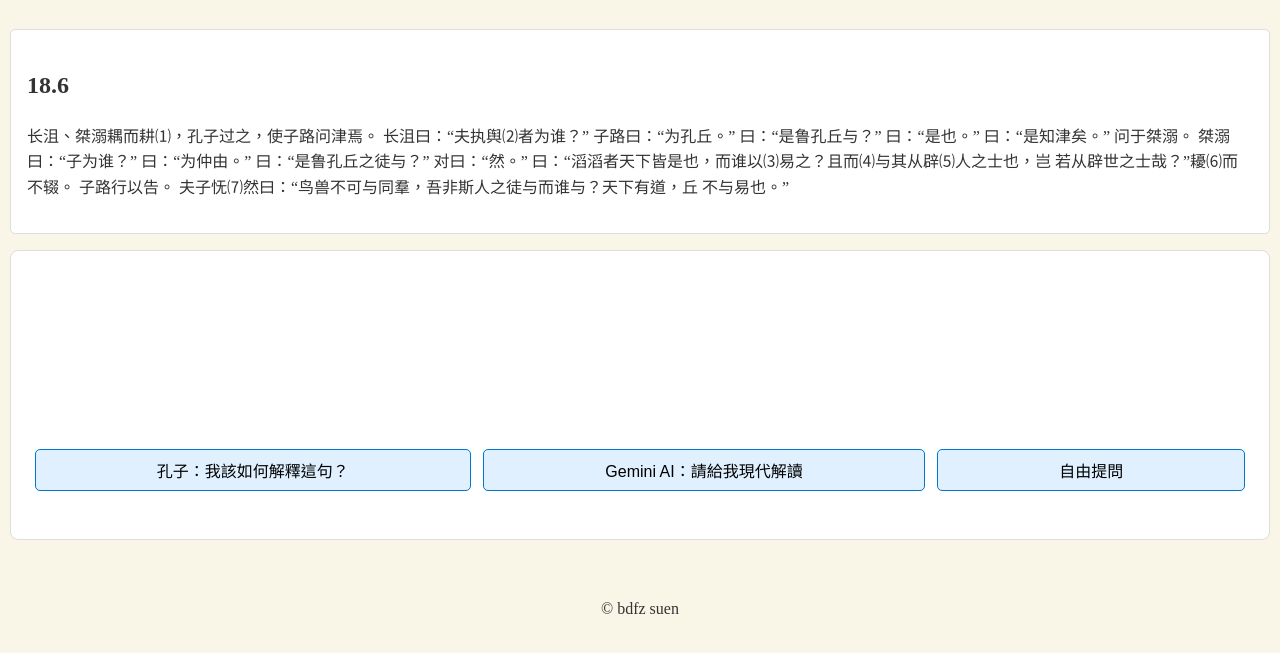
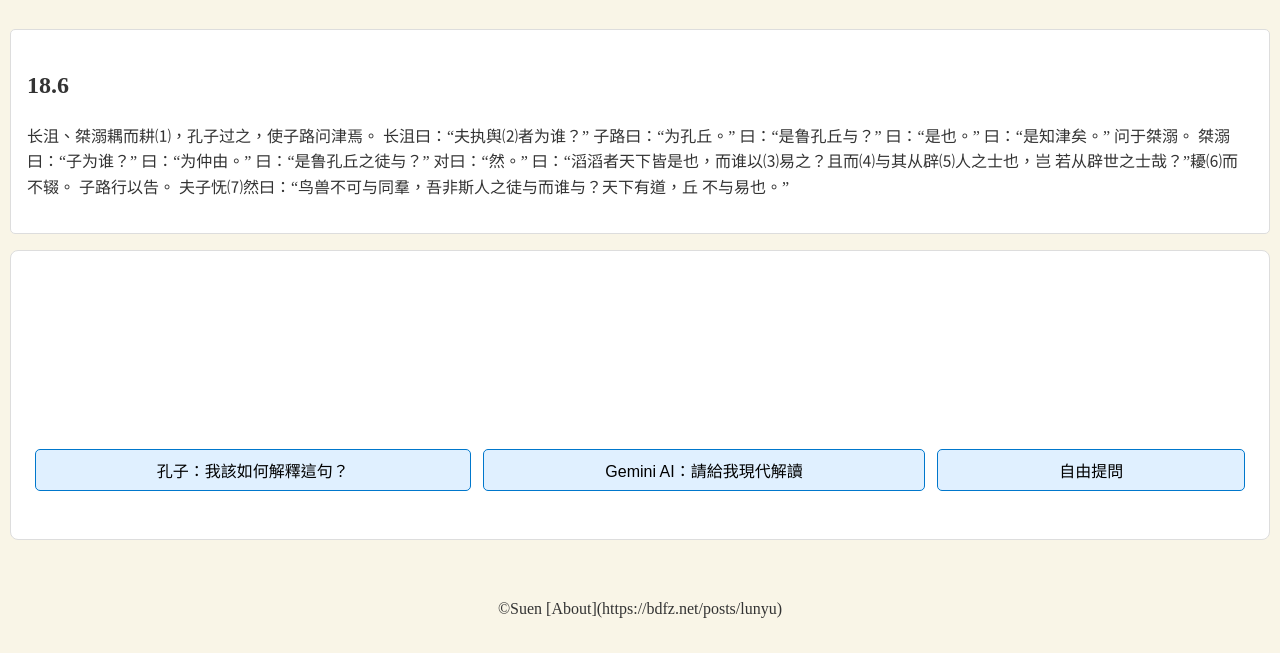
Before and after one commit to ieduer/lunyu, a plain HTML site: page index.html in a window 1280 px wide. Shown: the part 150-803 px from the top of the page. Drawn offline with Linux system fonts and the light colour scheme; a web font is replaced by a local one.

Commit message:
1.0.1gemini

```diff
--- a/index.html
+++ b/index.html
@@ -44,7 +44,7 @@
   </div>
 
   <footer style="text-align:center; margin-top:20px;">
-    <p>© bdfz suen</p>
+    <p>©Suen [About](https://bdfz.net/posts/lunyu) </p>
   </footer>
 
   <script src="assets/js/app.js"></script>
```
